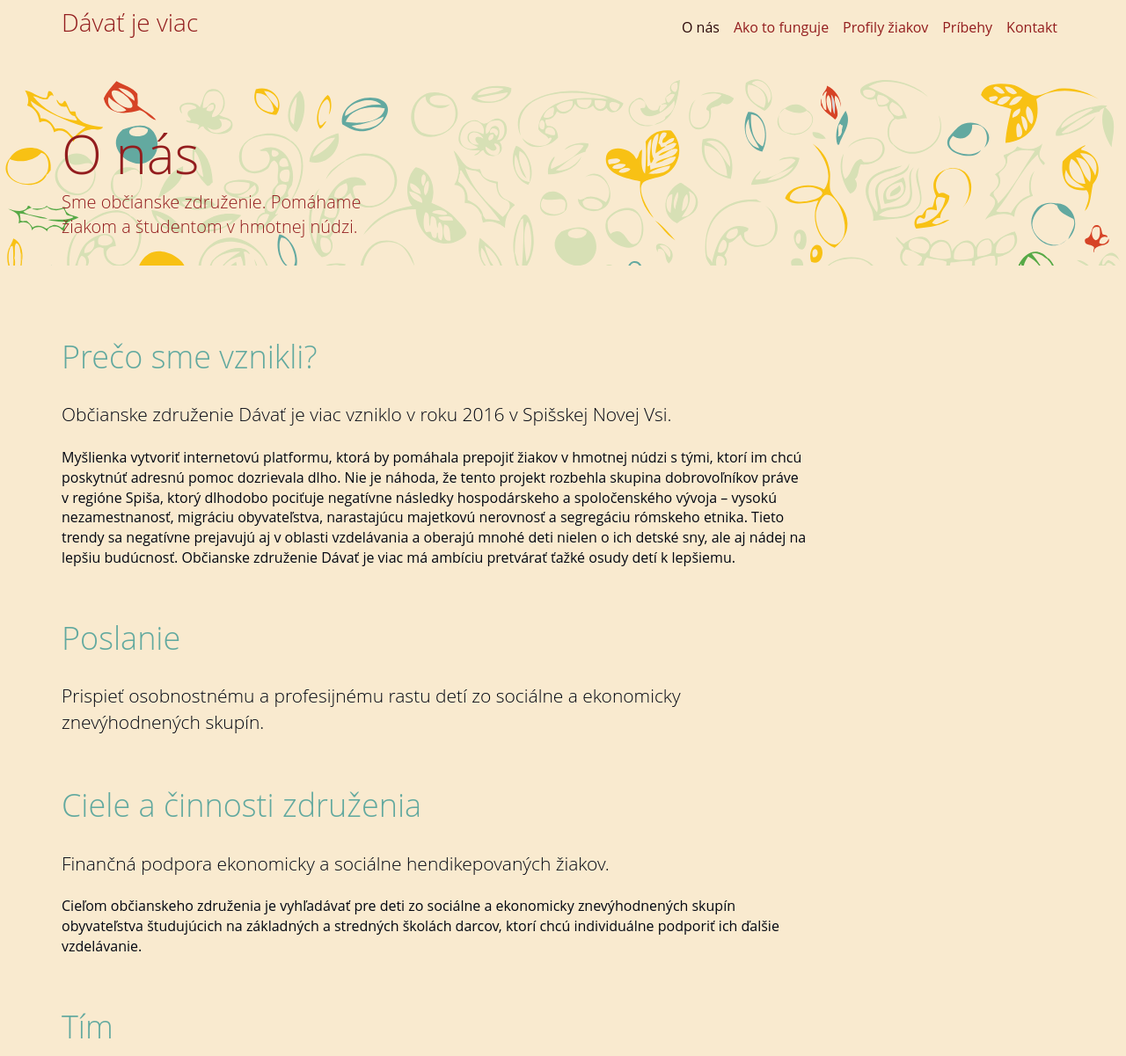
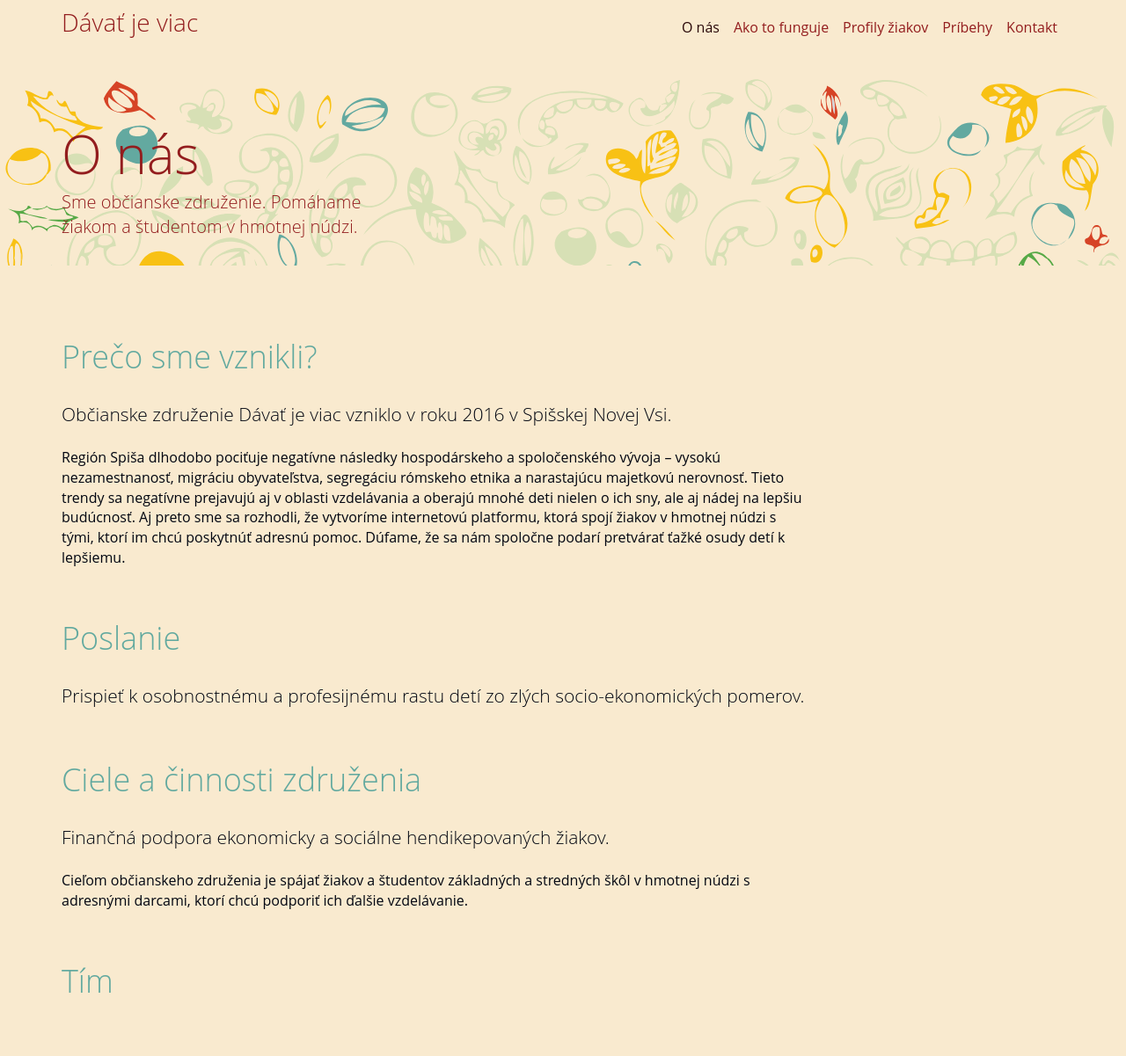
Before and after one commit to davatjeviac/davatjeviac.github.io, a Jekyll site: the page built from o-nas.html, in a window 1280 px wide and 1400 px high, cut to the strip 0-1201 px from the top of the window. Shown: the whole strip at 88% size. Built offline with Jekyll 4.4.1, drawn with Linux system fonts in a browser that asks for light colours; some web fonts are replaced.

Commit message:
Update o-nas.html

```diff
--- a/o-nas.html
+++ b/o-nas.html
@@ -20,18 +20,18 @@ order: 1
       <div class="custom-section">
         <h1 class="page-header">Prečo sme vznikli?</h1>
         <p class="lead">Občianske združenie Dávať je viac vzniklo v roku 2016 v Spišskej Novej Vsi.</p>
-        <p>Myšlienka vytvoriť internetovú platformu, ktorá by pomáhala prepojiť žiakov v hmotnej núdzi s tými, ktorí im chcú poskytnúť adresnú pomoc dozrievala dlho. Nie je náhoda, že tento projekt rozbehla skupina dobrovoľníkov práve v regióne Spiša, ktorý dlhodobo pociťuje negatívne následky hospodárskeho a spoločenského vývoja – vysokú nezamestnanosť, migráciu obyvateľstva, narastajúcu majetkovú nerovnosť a segregáciu rómskeho etnika.
-          Tieto trendy sa negatívne prejavujú aj v oblasti vzdelávania a oberajú mnohé deti nielen o ich detské sny, ale aj nádej na lepšiu budúcnosť. Občianske združenie Dávať je viac má ambíciu pretvárať ťažké osudy detí k lepšiemu.
+        <p>Región Spiša dlhodobo pociťuje negatívne následky hospodárskeho a spoločenského vývoja – vysokú nezamestnanosť, migráciu obyvateľstva, segregáciu rómskeho etnika a narastajúcu majetkovú nerovnosť.
+          Tieto trendy sa negatívne prejavujú aj v oblasti vzdelávania a oberajú mnohé deti nielen o ich sny, ale aj nádej na lepšiu budúcnosť. Aj preto sme sa rozhodli, že vytvoríme internetovú platformu, ktorá spojí žiakov v hmotnej núdzi s tými, ktorí im chcú poskytnúť adresnú pomoc. Dúfame, že sa nám spoločne podarí pretvárať ťažké osudy detí k lepšiemu.
         </p>
       </div>
       <div class="custom-section">
         <h1 class="page-header">Poslanie</h1>
-        <p class="lead">Prispieť osobnostnému a profesijnému rastu detí zo sociálne a ekonomicky znevýhodnených skupín.</p>
+        <p class="lead">Prispieť k osobnostnému a profesijnému rastu detí zo zlých socio-ekonomických pomerov.</p>
       </div>
       <div class="custom-section">
         <h1 class="page-header">Ciele a činnosti združenia</h1>
         <p class="lead">Finančná podpora ekonomicky a sociálne hendikepovaných žiakov.</p>
-        <p>Cieľom občianskeho združenia je vyhľadávať pre deti zo sociálne a ekonomicky znevýhodnených skupín obyvateľstva študujúcich na základných a stredných školách darcov, ktorí chcú individuálne podporiť ich ďalšie vzdelávanie.</p>
+        <p>Cieľom občianskeho združenia je spájať žiakov a študentov základných a stredných škôl v hmotnej núdzi s adresnými darcami, ktorí chcú podporiť ich ďalšie vzdelávanie.</p>
       </div>
       <div class="custom-section">
         <h1 class="page-header">Tím</h1>
```
